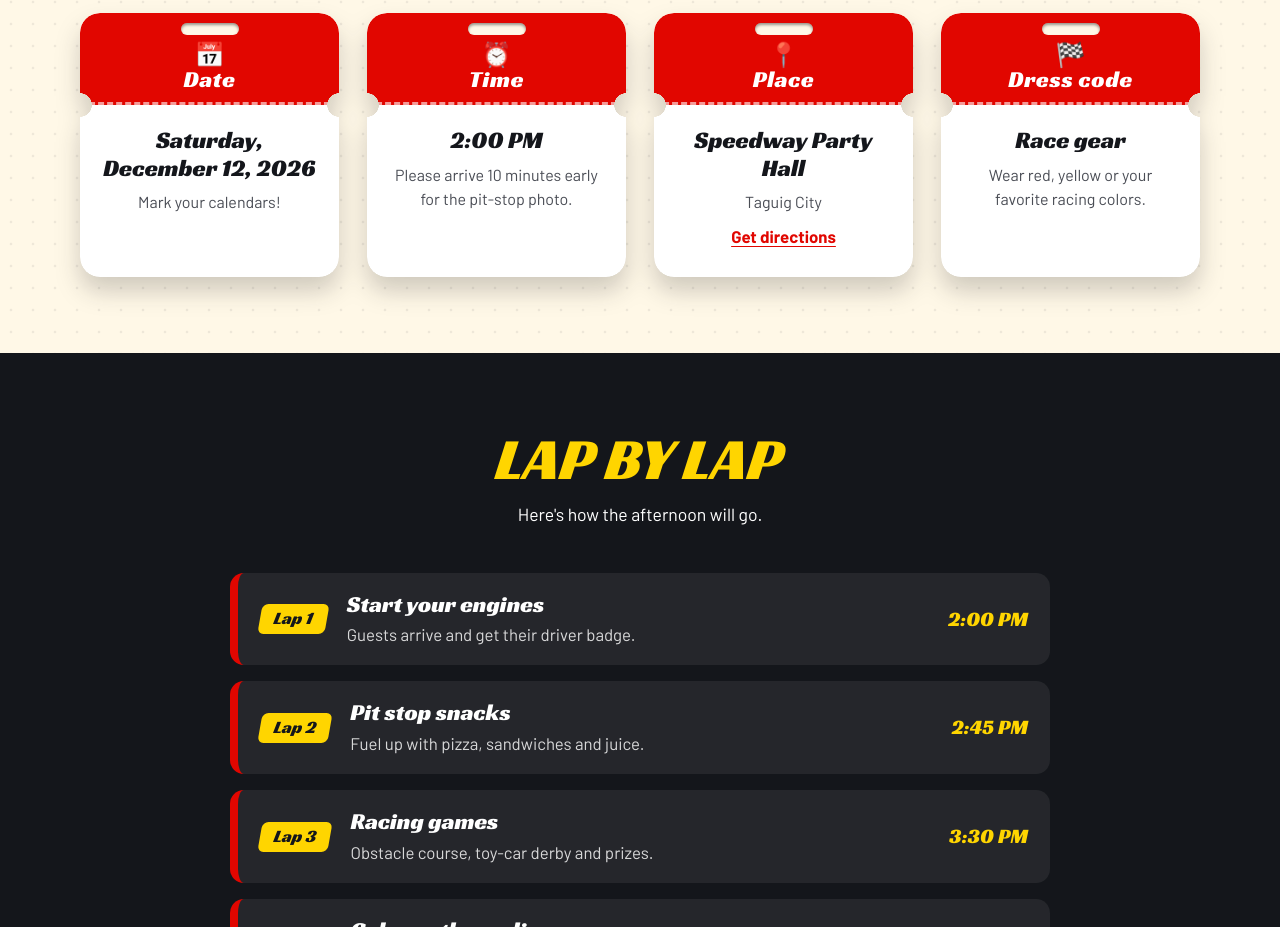
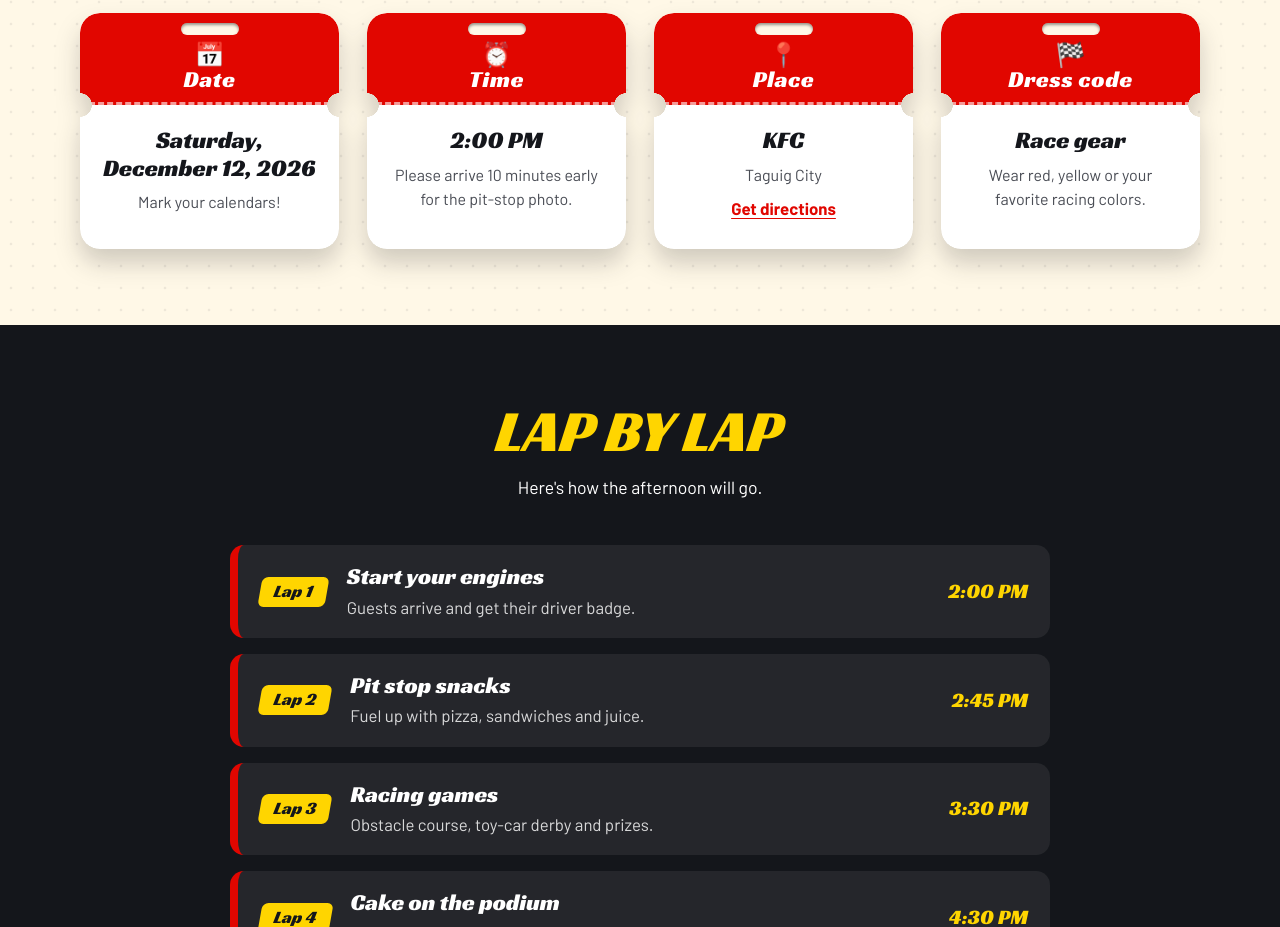
Before and after one commit to r28policher/dedoybirthdayrace, a plain HTML site: page index.html in a window 1280 px wide. Shown: the part 1380-2307 px from the top of the page. Drawn offline with Linux system fonts and the light colour scheme.

Commit message:
index.html

```diff
--- a/index.html
+++ b/index.html
@@ -716,7 +716,7 @@ body.editing .add{display:flex!important}
           <button class="rm edit-only" data-remove=".pass" aria-label="Remove this card">×</button>
           <div class="pass-head"><span class="emoji" data-edit="line">📍</span><h3 data-edit="line">Place</h3></div>
           <div class="pass-body">
-            <p class="big" data-edit="line">Speedway Party Hall</p>
+            <p class="big" data-edit="line">KFC</p>
             <p class="note" data-edit="text">Taguig City</p>
             <a class="link" data-map-link="" href="https://maps.app.goo.gl/9jVdCc128UBZMp6o6" data-edit="line" target="_blank" rel="noopener">Get directions</a>
           </div>
```
